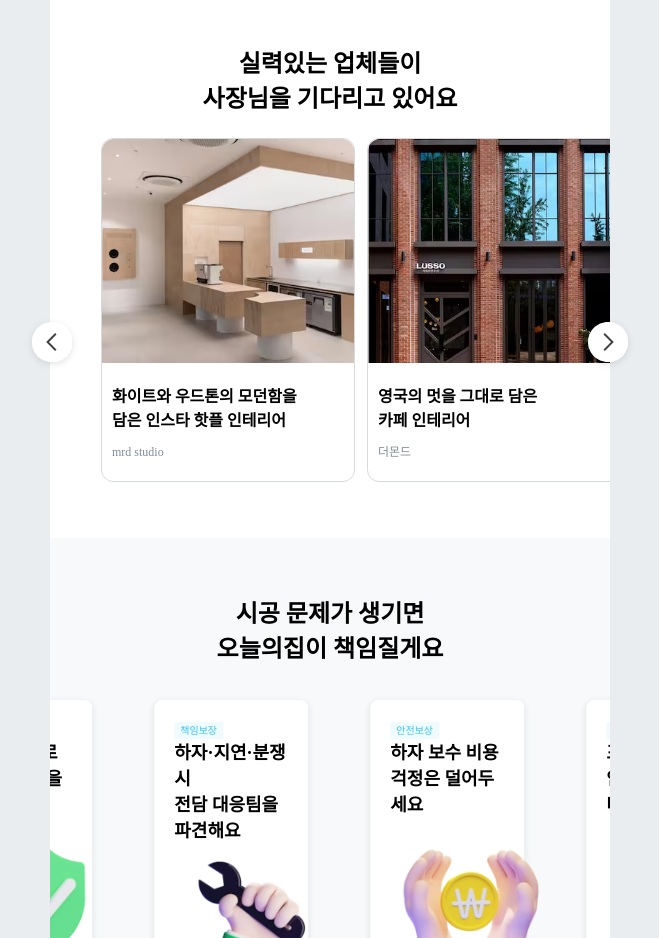
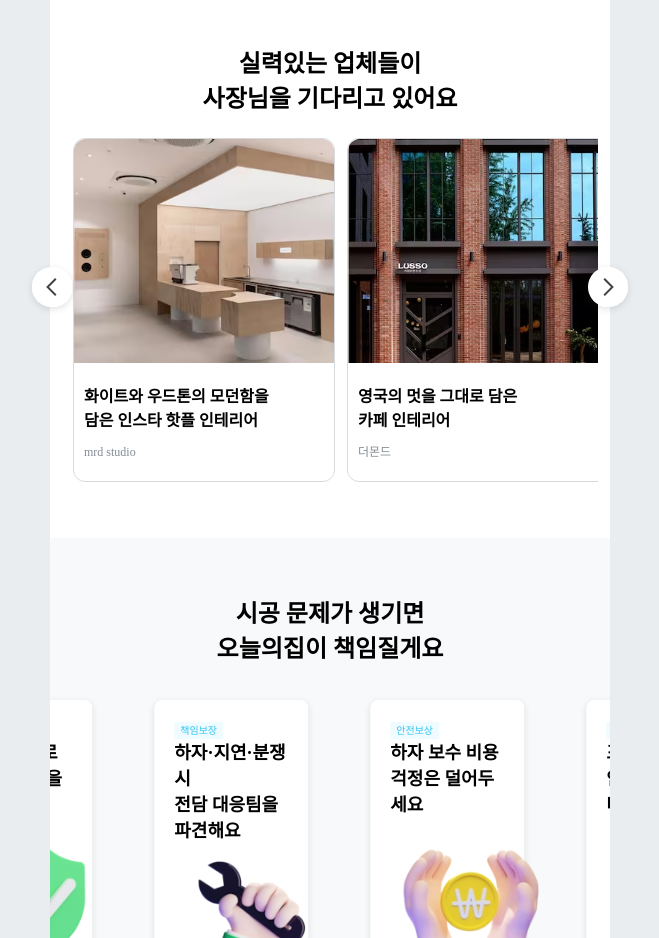
Before and after one commit to eatingcoldporridge/ohouse-counsulting, a plain HTML site: page index.html in a window 1280 px wide. Shown: the part 1100-2038 px from the top of the page, without its empty margins (310-969 px from the left). Drawn offline with nearby package versions, Linux system fonts and the light colour scheme; a web font is replaced by a local one.

Commit message:
Add files via upload

```diff
--- a/style.css
+++ b/style.css
@@ -142,7 +142,7 @@ section.sec1 a:hover, section.sec6 a:hover{
 .slide_prev_button, .slide_next_button{
     position: absolute;
     z-index: 1;
-    top: 60%;
+    top: 50%;
     cursor: pointer;
 }
 .slide_prev_button{
@@ -152,7 +152,7 @@ section.sec1 a:hover, section.sec6 a:hover{
     right: -24px;
 }
 .slider-int > div {
-    margin-left: 40px;
+    margin: 0 12px;
 }
 .slider-int .slick-slide{
     width: 265px;
```
